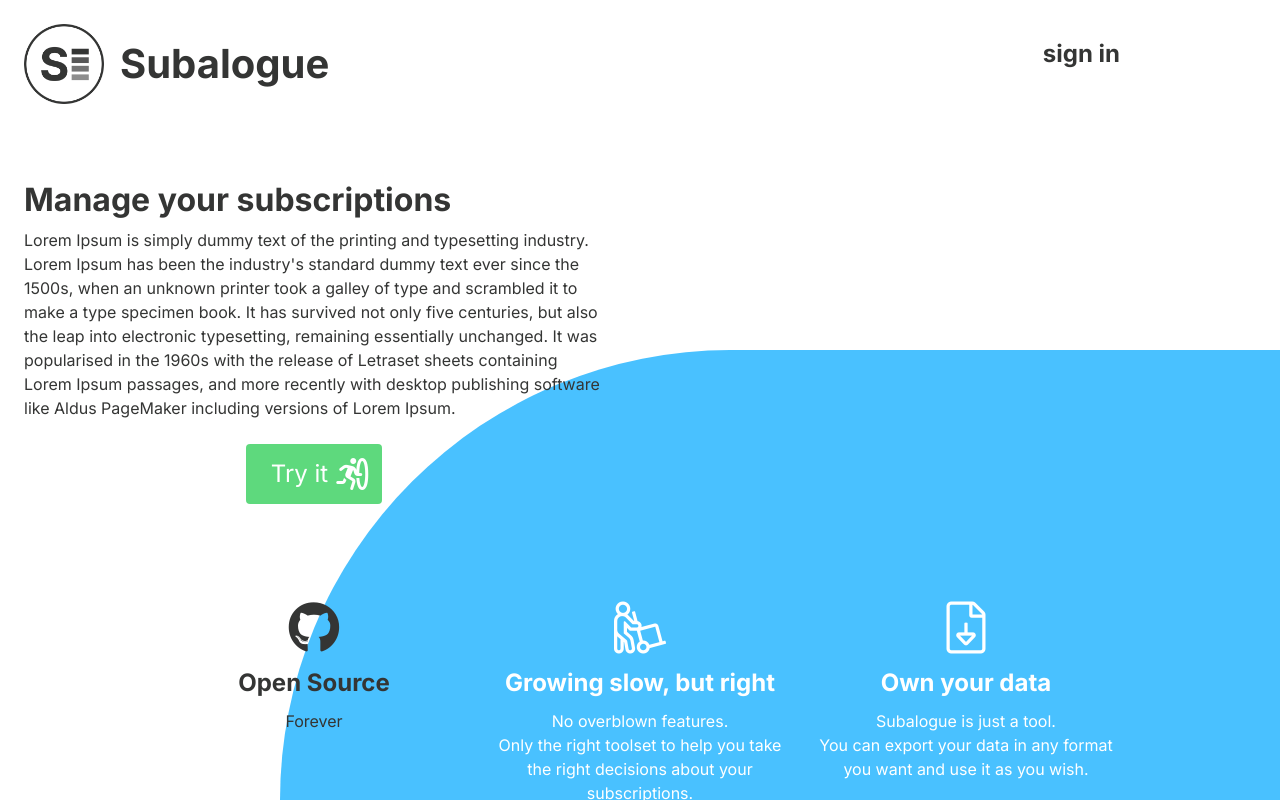
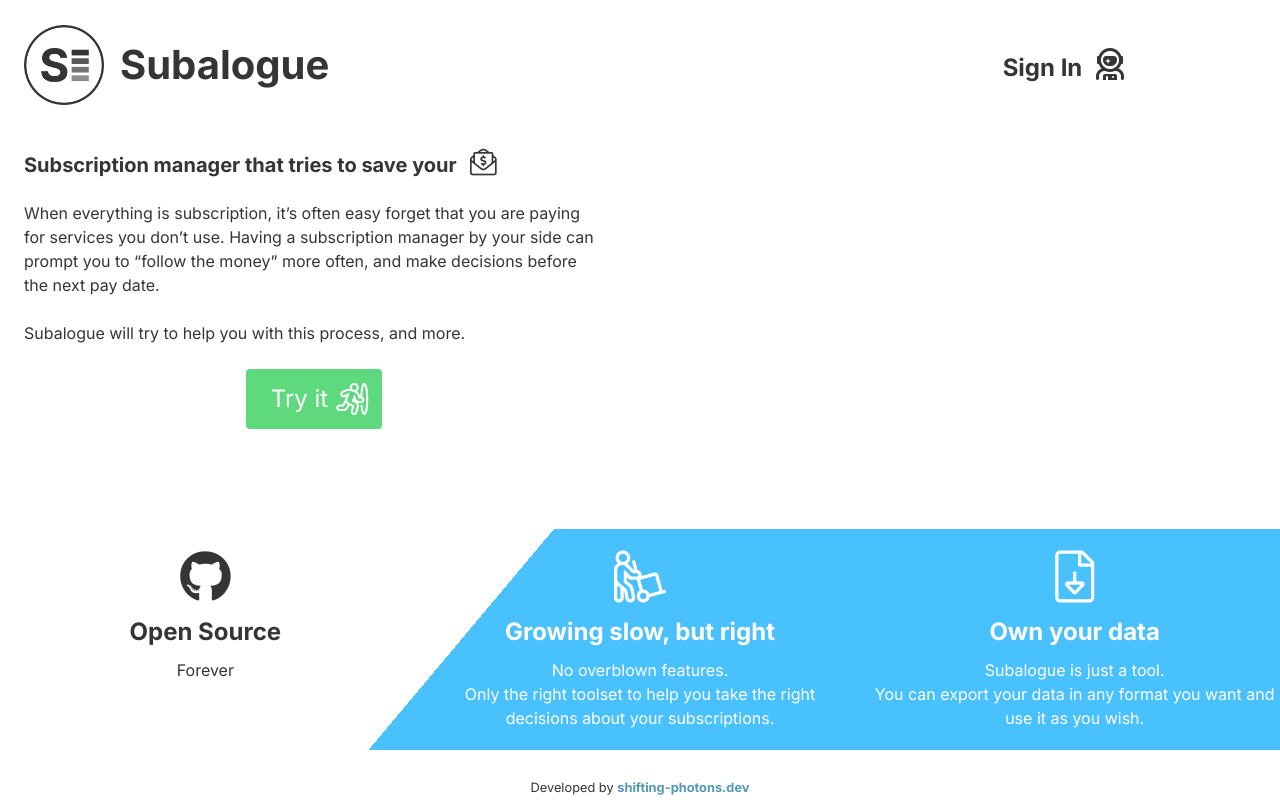
Before and after one commit to rallyos/subalogue-client, a Vue app: page / in a window 1280 px wide. Built offline with nearby package versions, Linux system fonts and the light colour scheme; a web font is replaced by a local one; what gridjs-vue would draw is missing.

Commit message:
Finish landing page for now (#3)

```diff
--- a/src/App.vue
+++ b/src/App.vue
@@ -28,6 +28,7 @@
 html, body {
   height: 100%;
   background-color: #F5F5F5;
+  overflow: scroll;
 }
 #app {
   font-family: 'Inter', sans-serif;
--- a/src/Landing.vue
+++ b/src/Landing.vue
@@ -8,19 +8,21 @@
         </div>
       </div>
       <div class="level-right">
-        <a href="http://localhost:8000/auth/login" class="sign-in-link mt-5"><h2>sign in</h2></a>
+        <a href="http://localhost:8000/auth/login" class="sign-in-link mt-6">
+          <h2>Sign In <b-icon class="pl-3" pack="far" size="is-medium" icon="user-astronaut"></b-icon></h2>
+        </a>
       </div>
     </nav>
     <div class="columns larger-p">
-      <div class="column has-z-index">
-        <div class="hero mt-6 px-5">
+      <div class="column">
+        <div class="hero mt-4 px-5">
           <div class="hero-head">
-            <h1>Manage your subscriptions</h1>
+            <h2 class="is-size-5">Subscription manager that tries to save your <b-icon class="pl-3" size="is-medium" pack="fal" icon="envelope-open-dollar"></b-icon></h2>
           </div>
           <div class="hero-body pt-1 pb-5 px-0">
-            <p>
-            Lorem Ipsum is simply dummy text of the printing and typesetting industry. Lorem Ipsum has been the industry's standard dummy text ever since the 1500s, when an unknown printer took a galley of type and scrambled it to make a type specimen book.
-            It has survived not only five centuries, but also the leap into electronic typesetting, remaining essentially unchanged. It was popularised in the 1960s with the release of Letraset sheets containing Lorem Ipsum passages, and more recently with desktop publishing software like Aldus PageMaker including versions of Lorem Ipsum.
+            <p class="main-text is-size-6-tablet">
+              When everything is subscription, it’s often easy forget that you  are paying for services you don’t use. Having a subscription manager by your side can prompt you to “follow the money” more often, and make decisions before the next pay date.</br></br>
+              Subalogue will try to help you with this process, and more.
             </p>
           </div>
           <div class="hero-foot has-text-centered">
@@ -29,7 +31,7 @@
                 href="http://localhost:8000/auth/login"
                 type="is-primary"
                 size="is-large"
-                icon-pack="far"
+                icon-pack="fal"
                 icon-right="portal-enter">
                 Try it
             </b-button>
@@ -39,8 +41,9 @@
       <div class="column">
       </div>
     </div>
-    <div class="columns is-centered">
-      <div class="column is-3 has-text-centered has-z-index">
+    <div class="columns is-centered gradient-bg pt-5 pb-2">
+        <div class="column is-3 is-4-tablet has-text-centered feature">
+          <a href="https://github.com/shifting-photons/subalogue" target="_blank" rel="noopener noreferrer" id="gh">
             <b-icon
                 class="x-large"
                 pack="fab"
@@ -48,8 +51,9 @@
             </b-icon>
             <h2 class="mt-3 mb-2">Open Source</h2>
             <p>Forever</p>
+          </a>
         </div>
-      <div class="column is-3 has-text-centered has-white-text has-z-index">
+      <div class="column is-3 is-4-tablet has-text-centered has-white-text feature">
         <b-icon
             class="x-large"
             pack="fal"
@@ -59,7 +63,7 @@
         <p>No overblown features.</br>
         Only the right toolset to help you take the right decisions about your subscriptions.</p>
       </div>
-      <div class="column is-3 has-text-centered has-white-text has-z-index">
+      <div class="column is-3 is-4-tablet has-text-centered has-white-text feature">
         <b-icon
             class="x-large mb-2"
             pack="fal"
@@ -70,7 +74,12 @@
         You can export your data in any format you want and use it as you wish.</p>
       </div>
     </div>
-    <div class="blue-bg"></div>
+    <footer class="footerlike pt-4">
+      <p class="footer-text has-text-centered pb-2">
+        Developed by <a href="https://shifting-photons.dev" class="has-blue-text has-text-weight-bold" target="_blank" rel="noopener noreferrer">shifting-photons.dev</a></br>
+        👋 Come say Hi <a href="https://twitter.com/shiftingphotons" class="has-blue-text has-text-weight-medium" target="_blank" rel="noopener noreferrer">@shiftingphotons</a>
+      </p>
+    </footer>
   </div>
 </template>
 
@@ -88,7 +97,7 @@
 
 <style scoped>
 html, body {
-  height: 100%;
+  background-color: #fff;
 }
 h1 {
   font-size: 2.0em;
@@ -99,13 +108,14 @@
   font-weight: bold;
 }
 .landing {
+  height: 100%;
   font-family: 'Inter', sans-serif;
-  height: 100%;
   color: #343534;
   background: #fff;
   -webkit-font-smoothing: antialiased;
   -moz-osx-font-smoothing: grayscale;
-  overflow: hidden;
+  overflow-y: scroll;
+  overflow-x: hidden;
 }
 .subalogue-heading {
   font-size: 2.5em;
@@ -124,18 +134,8 @@
 .sign-in-link:hover {
   color: #5ED97D;
 }
-.blue-bg {
-  position: fixed;
-  right: -800px;
-  bottom: -450px;
-  width: 1800px;
-  height: 900px;
-  border-radius: 900px;
-  background-color: #49c1ff;
-  z-index: 1;
-}
-.has-z-index {
-  z-index: 2;
+.gradient-bg {
+  background: linear-gradient(-50deg, #49c1ff 62%, white 38%);
 }
 .has-white-text {
   color: #fff;
@@ -153,4 +153,56 @@
 .is-primary:hover {
   background-color: #2ecd3e;
 }
+.main-text {
+  font-size: 1.15em;
+}
+#gh {
+  color: #343534;
+}
+.has-blue-text {
+  color: #5497b9;
+}
+.footer-text {
+  font-size: 0.8em;
+}
+@media screen and (max-width: 1140px) {
+  .gradient-bg {
+    background: linear-gradient(-50deg, #49c1ff 68%, white 32%);
+  }
+}
+
+@media screen and (max-width: 768px) {
+  html, body {
+    height: initial !important;
+  }
+  .subalogue-logo {
+    width: 50px;
+    height: 50px;
+    margin-left: 0 !important;
+  }
+  .subalogue-heading {
+    font-size: 2em;
+    line-height: 50px;
+  }
+  .gradient-bg {
+    background: #49c1ff;
+  }
+  #gh {
+    color: white;
+  }
+  .feature {
+    color: white;
+    margin: 3em 0;
+    padding: 0 1.5em;
+  }
+  .sign-in-link {
+    width: 100px;
+    margin: 0 auto;
+    display: block;
+    text-align: center;
+  }
+  footer {
+    height: 50px;
+  }
+}
 </style>
```
Lines whose indentation alone changed are shown as unchanged.
